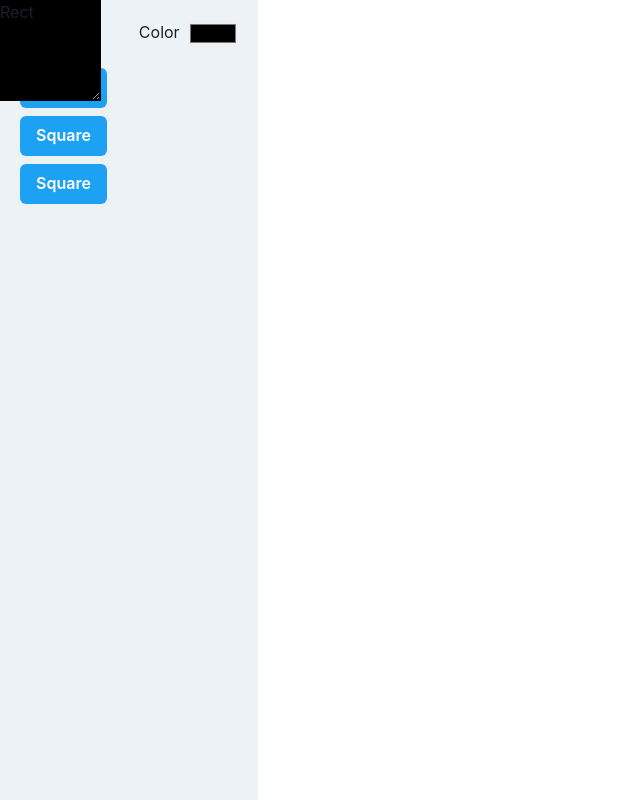
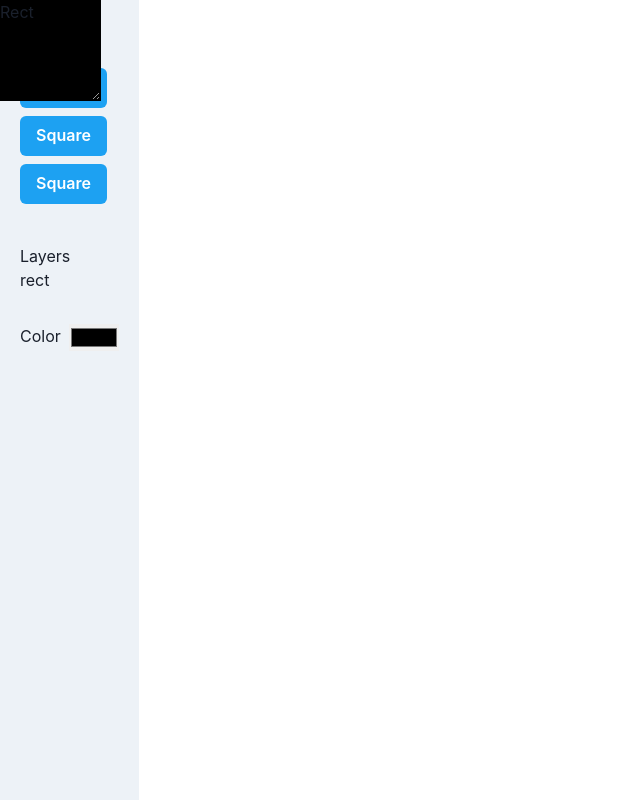
Before and after one commit to Fernando-J-Garcia/Sponge, a Next.js app: page / in a window 1280 px wide. Both pictures are taken after a click on the button "Rect". Shown: the whole page, without its empty margins (0-640 px from the left). Built offline with nearby package versions, Linux system fonts and the light colour scheme.

Commit message:
added display for layers

```diff
--- a/components/Toolbar.tsx
+++ b/components/Toolbar.tsx
@@ -7,8 +7,13 @@ import Rect from "./Rect";
 
 export default function Toolbar() {
   const [rectList, setRectList] = useState<JSX.Element[]>([]);
-  const { addElement, elements, currentColor, setCurrentColor } =
-    useContext(CanvasContext);
+  const {
+    addElement,
+    elements,
+    currentColor,
+    setCurrentColor,
+    elementPropertiesList,
+  } = useContext(CanvasContext);
 
   function handleClickRect(e: React.MouseEvent<HTMLButtonElement>) {
     addElement(<Rect key={elements?.length} />);
@@ -20,7 +25,7 @@ export default function Toolbar() {
       w={"fit-content"}
       h="100vh"
       display={"flex"}
-      flexDir="row"
+      flexDir="column"
       gap={"8"}
     >
       <List>
@@ -49,6 +54,14 @@ export default function Toolbar() {
           </Button>
         </ListItem>
       </List>
+      {/*Layers*/}
+      <List>
+        <ListItem>Layers</ListItem>
+        {elementPropertiesList.map((elemProperty, idx) => (
+          <ListItem>{elemProperty.getAttribute("data-element")}</ListItem>
+        ))}
+      </List>
+      {/*Color Picker*/}
       <Box display={"flex"} flexDir="row" gap={"2"}>
         <label>Color</label>
         <input
```
